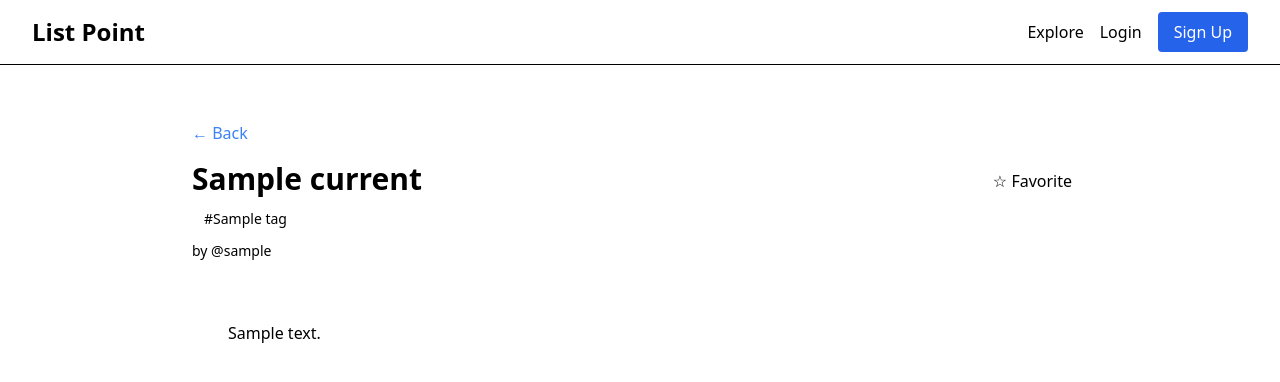
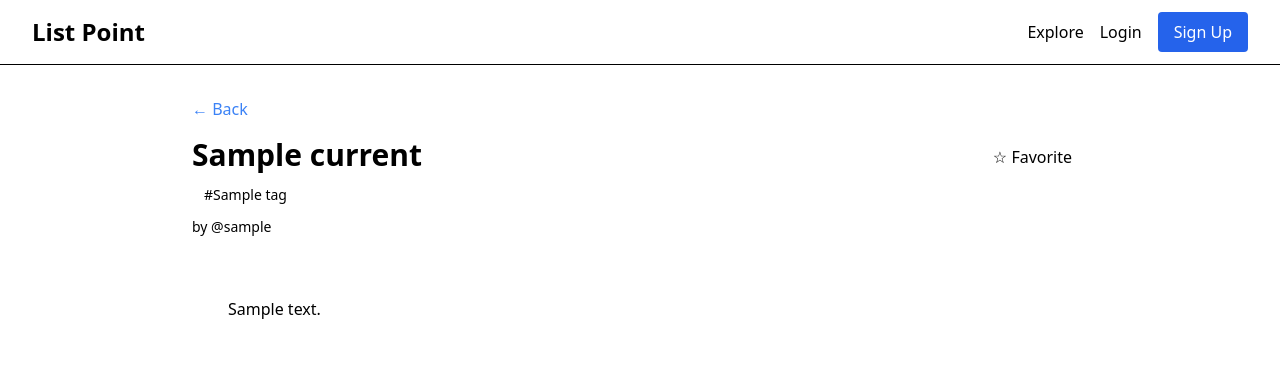
Before and after one commit to handfistface/ListPoint, a Flask app: template templates/view_list.html in a window 1280 px wide. Shown: the top 382 px of the page. Run offline with Flask 3, Linux system fonts and the light colour scheme; the template is opened without the code that fills it: most values are stand-ins (such as "Sample title", 1, 10 or a date in 2020); some libraries are stand-ins or nearby versions.

Commit message:
Reduce unnecessary white space on the list contents page
Adjust template spacing by removing redundant div and modifying margin-bottom for ad component.

Replit-Commit-Author: Agent
Replit-Commit-Session-Id: 183d1eb0-ee24-41b7-beaa-45f9a626322c
Replit-Commit-Checkpoint-Type: full_checkpoint
Replit-Commit-Screenshot-Url: https://storage.googleapis.com/screenshot-production-us-central1/e403bb48-4e1a-434d-a68f-be4f8ffa9f98/183d1eb0-ee24-41b7-beaa-45f9a626322c/5sn9djt

```diff
--- a/templates/view_list.html
+++ b/templates/view_list.html
@@ -4,8 +4,12 @@
 
 {% block content %}
 <div class="max-w-4xl mx-auto">
+    <div class="flex items-center mb-4">
+        <a href="{{ url_for('index') }}" class="text-blue-500 hover:underline">← Back</a>
+    </div>
+
     {% if not current_user.is_authenticated or not current_user.subscription.get('is_ad_free', False) %}
-    <div class="mb-6">
+    <div class="mb-4">
         <script async src="https://pagead2.googlesyndication.com/pagead/js/adsbygoogle.js?client={{ adsense_publisher_id }}"
              crossorigin="anonymous"></script>
         <ins class="adsbygoogle"
@@ -19,10 +23,6 @@
         </script>
     </div>
     {% endif %}
-
-    <div class="flex items-center mb-4">
-        <a href="{{ url_for('index') }}" class="text-blue-500 hover:underline">← Back</a>
-    </div>
 
     <div class="flex justify-between items-start mb-6">
         <div>
```
